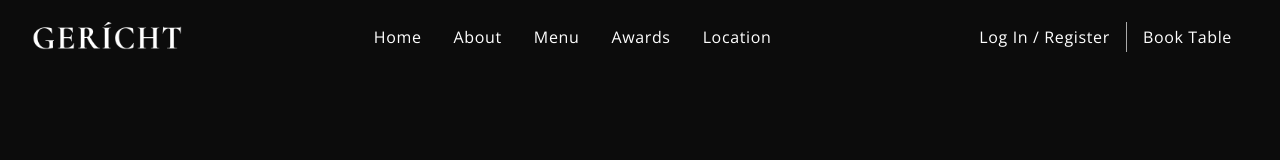
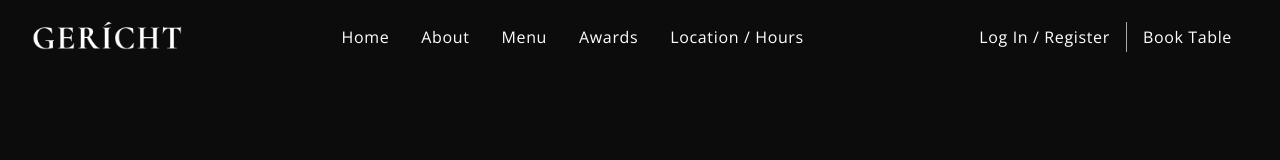
Before and after one commit to KJKhalil/Restaurant, a React (Create React App) app: page / in a window 1280 px wide. Shown: the top 160 px of the page. Built offline with nearby package versions, Linux system fonts and the light colour scheme; a web font is replaced by a local one.

Commit message:
Just changed the names of some titles and tags

```diff
--- a/src/components/Navbar/Navbar.jsx
+++ b/src/components/Navbar/Navbar.jsx
@@ -19,7 +19,7 @@ const Navbar = () => {
         <li className='p__opensans'><a href='#about'>About</a></li>
         <li className='p__opensans'><a href='#menu'>Menu</a></li>
         <li className='p__opensans'><a href='#awards'>Awards</a></li>
-        <li className='p__opensans'><a href='#contact'>Location</a></li>
+        <li className='p__opensans'><a href='#location'>Location / Hours</a></li>
       </ul>
 
       <div className='app__navbar-login'>
@@ -40,7 +40,7 @@ const Navbar = () => {
               <li className='p__opensans'><a href='#about'>About</a></li>
               <li className='p__opensans'><a href='#menu'>Menu</a></li>
               <li className='p__opensans'><a href='#awards'>Awards</a></li>
-              <li className='p__opensans'><a href='#contact'>Location</a></li>
+              <li className='p__opensans'><a href='#location'>Location</a></li>
             </ul>
           </div>
         )}
--- a/src/container/Findus/FindUs.jsx
+++ b/src/container/Findus/FindUs.jsx
@@ -3,9 +3,9 @@ import { SubHeading } from '../../components';
 import { images } from '../../constants';
 
 const FindUs = () => (
-  <div className='app__bg app__wrapper section__padding' id='contact'>
+  <div className='app__bg app__wrapper section__padding' id='location'>
     <div className='app__wrapper_info'>
-      <SubHeading title='Location'/>
+      <SubHeading title='Location / Hours'/>
       <h1 className='headtext__cormorant' style={{ marginBottom: '3rem'}}>Find Us</h1>
       <div className='app__wrapper-content'>
         <p className='p__opensans'>Lane Ends Bungalow, Whatcroft Hall Lane, Rudheath, CW9 7SG</p>
```
